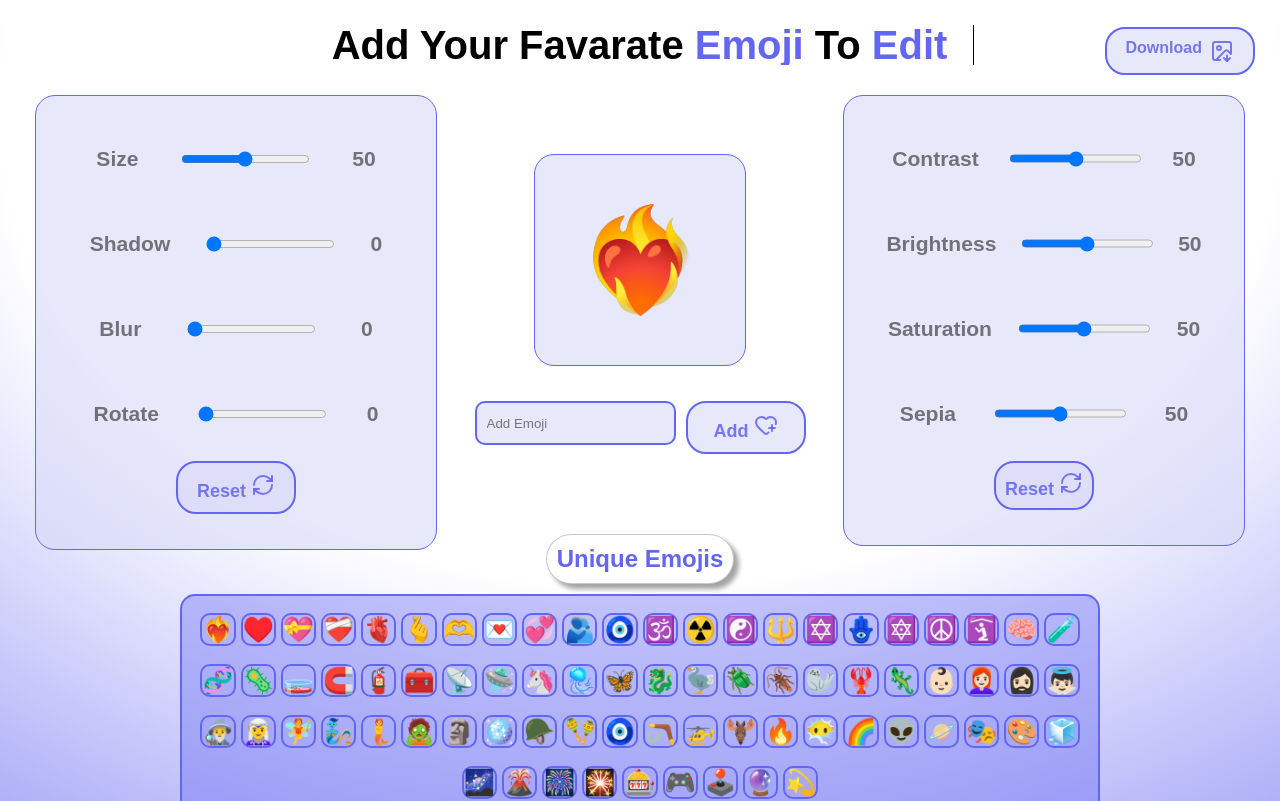
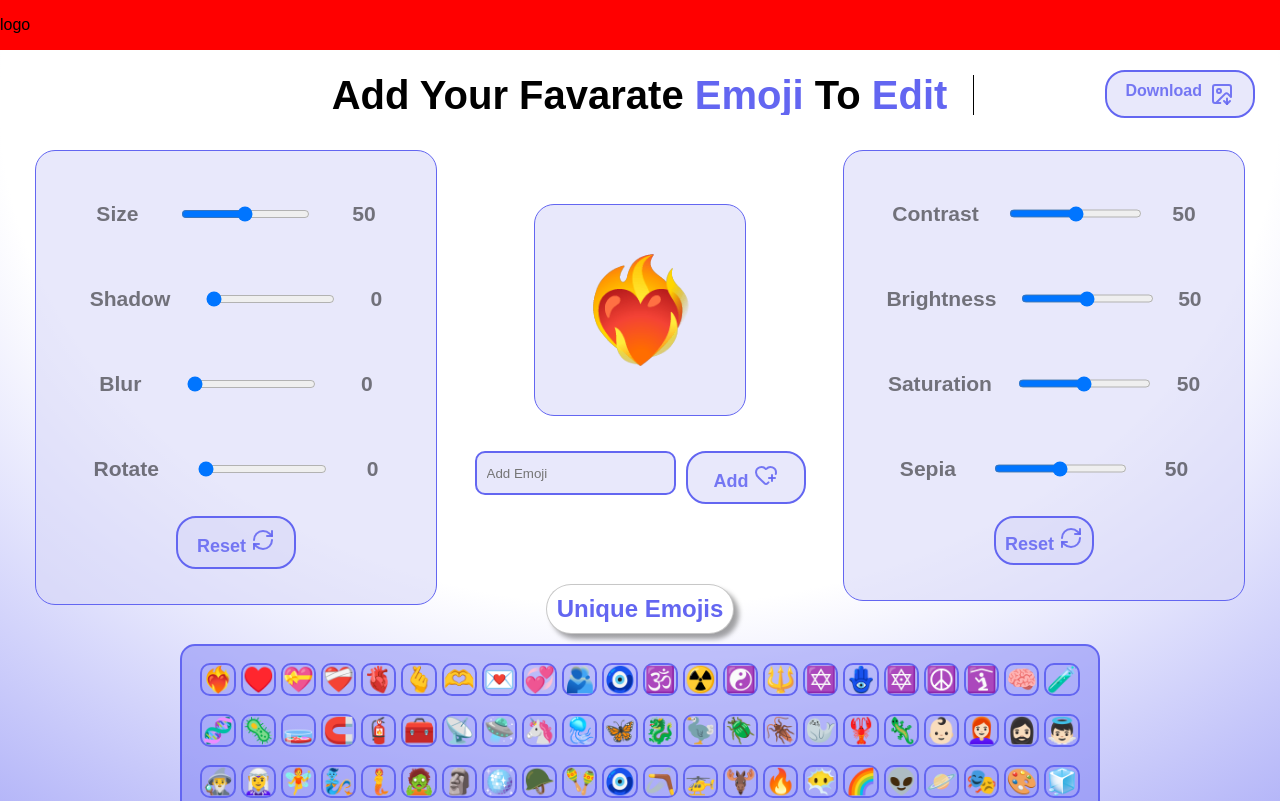
Before and after one commit to satyamrk18/Emoji-Editor, a React (Vite) app: page / in a window 1280 px wide. Shown: the top 801 px of the page. Built offline with nearby package versions, Linux system fonts and the light colour scheme.

Commit message:
toasters added for error, reset

```diff
--- a/package.json
+++ b/package.json
@@ -13,7 +13,8 @@
     "dom-to-image-more": "^3.6.0",
     "lucide-react": "^0.525.0",
     "react": "^19.1.0",
-    "react-dom": "^19.1.0"
+    "react-dom": "^19.1.0",
+    "react-hot-toast": "^2.5.2"
   },
   "devDependencies": {
     "@eslint/js": "^9.29.0",
--- a/src/App.css
+++ b/src/App.css
@@ -19,6 +19,16 @@
   z-index: 1;
   text-align: center;
   margin: 25px auto;
+}
+.logo
+{
+  position:relative;
+  z-index:1;
+  width:100%;
+  height:50px;
+  background-color:red;
+  display:flex;
+  align-items:center;
 }
 .main-emoji {
   min-width: 100px;
@@ -110,7 +120,7 @@
   font-size: 18px;
   flex-wrap: wrap;
   left: 35px;
-  top: 70px;
+  top:150px;
   gap: 10px;
   padding: 25px 0px;
 }
@@ -120,7 +130,7 @@
   width: fit-content;
   position: absolute;
   right: 25px;
-  top: 2px;
+  top:70px;
   z-index: 1;
   display: flex;
   align-items: center;
@@ -159,7 +169,7 @@
   font-size: 18px;
   flex-wrap: wrap;
   right: 35px;
-  top: 70px;
+  top:150px;
   gap: 10px;
   padding: 25px 0px;
 }
--- a/src/App.jsx
+++ b/src/App.jsx
@@ -6,6 +6,7 @@ import DownloadButton from "./DownloadEmoji.jsx";
 import Heading from "./Heading.jsx";
 import Footer from "./Footer.jsx";
 import { RefreshCw, HeartPlus } from "lucide-react";
+import toast, { Toaster } from "react-hot-toast";
 
 const App = () => {
   const [emoji, setEmoji] = useState("❤️‍🔥");
@@ -18,7 +19,6 @@ const App = () => {
   const [brightness, setBrightness] = useState(50);
   const [saturate, setSaturate] = useState(50);
   const [sepia, setSepia] = useState(50);
-  const [error, setError] = useState("");
 
   function checkchar(str) {
     const alphabet = [
@@ -47,17 +47,17 @@ const App = () => {
     const length = units.length;
 
     if (length === 0) {
-      setError("Please enter emoji");
+      toast.error("Please enter emoji", { duration: 3000 });
       return;
     }
 
     if (checkchar(trimmed)) {
-      alert("Alphabets, symbols, numbers, or spaces are not allowed.");
+      toast.error("Alphabets, symbols, numbers, or spaces are not allowed.");
       setInputEmoji("");
       return;
     }
     setEmoji(trimmed);
-    setError("");
+    toast.error("");
     setInputEmoji("");
   };
 
@@ -144,6 +144,7 @@ const App = () => {
   return (
     <div className="container">
       <div className="gradient-background" />
+      <div className="logo">logo</div>
       <div className="content">
         <Heading />
       </div>
@@ -199,6 +200,7 @@ const App = () => {
           className="reset-btn"
           onClick={() => {
             if (confirm("Do you want to Reset?")) {
+              const toastId = toast.loading("Resetting...");
               setBlur(0);
               setRange(50);
               setBrightness(50);
@@ -207,6 +209,11 @@ const App = () => {
               setSaturate(50);
               setSepia(50);
               setdropShadow(0);
+
+              setTimeout(() => {
+                toast.dismiss(toastId);
+                toast.success("Reset Successful!");
+              }, 1000);
             }
           }}
         >
@@ -223,10 +230,20 @@ const App = () => {
           className="reset-btn"
           onClick={() => {
             if (confirm("Do you want to Reset?")) {
+              const toastId = toast.loading("Resetting...");
+              setBlur(0);
+              setRange(50);
               setBrightness(50);
               setContrast(50);
+              setRotation(0);
               setSaturate(50);
               setSepia(50);
+              setdropShadow(0);
+
+              setTimeout(() => {
+                toast.dismiss(toastId);
+                toast.success("Reset Successful!");
+              }, 1000);
             }
           }}
         >
@@ -247,9 +264,6 @@ const App = () => {
           Add <HeartPlus />
         </button>
       </div>
-
-      <h3 className="error-msg">{error}</h3>
-
       <span>
         <h2 className="emoji-heading">Unique Emojis</h2>
       </span>
@@ -262,6 +276,7 @@ const App = () => {
       <div className="main-footer">
         <Footer />
       </div>
+      <Toaster position="top-center" reverseOrder={false} />
     </div>
   );
 };
```
Also changed, not shown: 1 other file (tests, documents, lock files or other folders).
